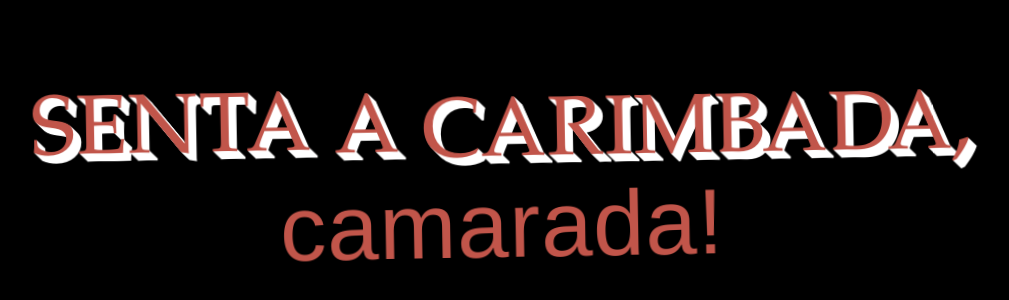
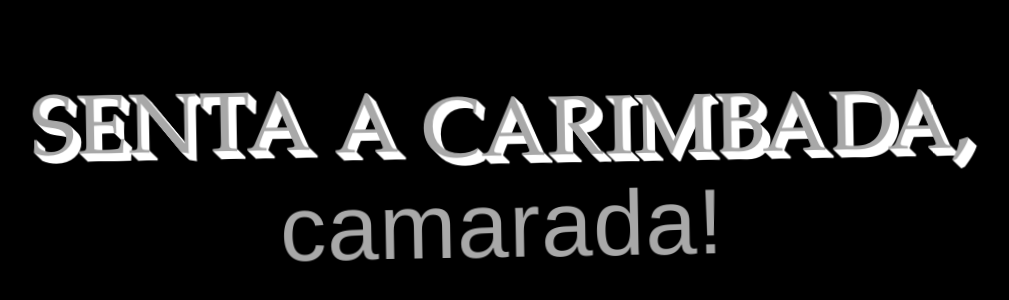
Before and after one commit to hericmr/camaradas, a website built with Vite: page jogos/intro.html in a window 1280 px wide. Shown: the part 190-490 px from the top of the page, without its empty margins (138-1147 px from the left). Built offline with nearby package versions, Linux system fonts and the light colour scheme; a web font is replaced by a local one.

Commit message:
style: titulo da intro em cinza no lugar de vermelho

```diff
--- a/jogos/intro.html
+++ b/jogos/intro.html
@@ -29,7 +29,7 @@
   .intro-title{
     font-family:'Agitprop',"Iowan Old Style","Palatino Linotype",Palatino,Georgia,serif;
     font-size:clamp(40px,9vw,84px);line-height:1.05;font-weight:400;
-    color:#c1554a;margin:0;
+    color:#a8a8a8;margin:0;
   }
   .intro-title .palavra{
     display:inline-block;opacity:0;transform:scale(2) rotate(-6deg);
```
